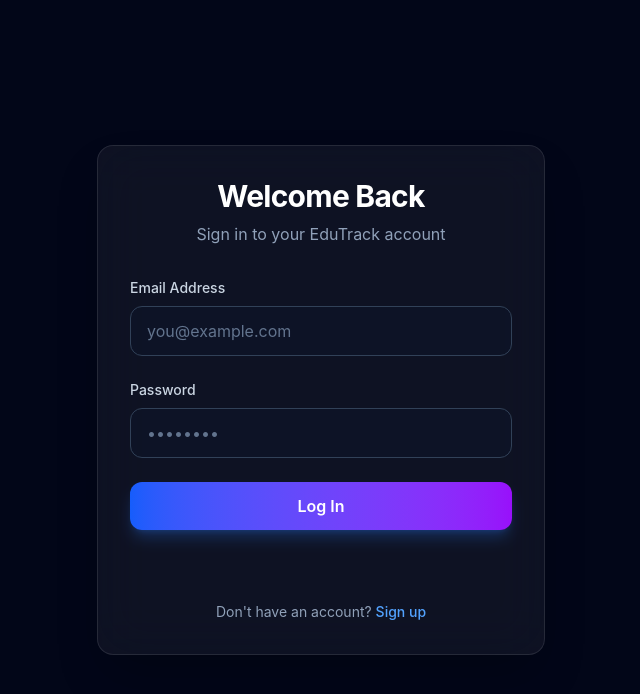
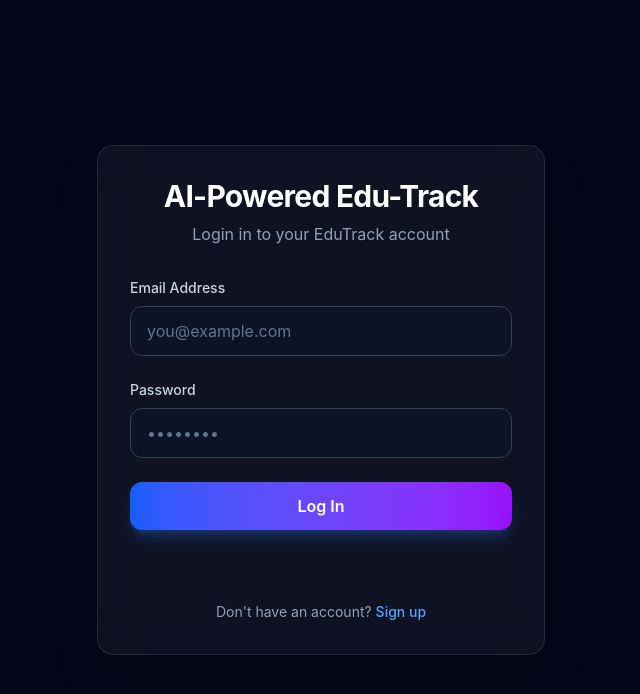
Before and after one commit to dev-sahil-bharti/EduTrack-AI-Powered-Student-Progress-Dashboard, a React (Vite) app: page /login in a window 1280 px wide. Shown: the top 694 px of the page, without its empty margins (319-959 px from the left). Built offline with nearby package versions, Linux system fonts and the light colour scheme.

Commit message:
Login components.jsx fix heading

```diff
--- a/src/pages/Login.jsx
+++ b/src/pages/Login.jsx
@@ -80,8 +80,8 @@ const Login = () => {
         className="w-full max-w-md bg-white/5 border border-white/10 backdrop-blur-xl p-8 rounded-2xl shadow-2xl relative z-10"
       >
         <div className="text-center mb-8">
-          <h1 className="text-3xl font-bold text-white mb-2 tracking-tight">Welcome Back</h1>
-          <p className="text-slate-400">Sign in to your EduTrack account</p>
+          <h1 className="text-3xl font-bold text-white mb-2 tracking-tight">AI-Powered Edu-Track</h1>
+          <p className="text-slate-400">Login in to your EduTrack account</p>
         </div>
 
         <form onSubmit={handleSubmit} className="space-y-6">
```
